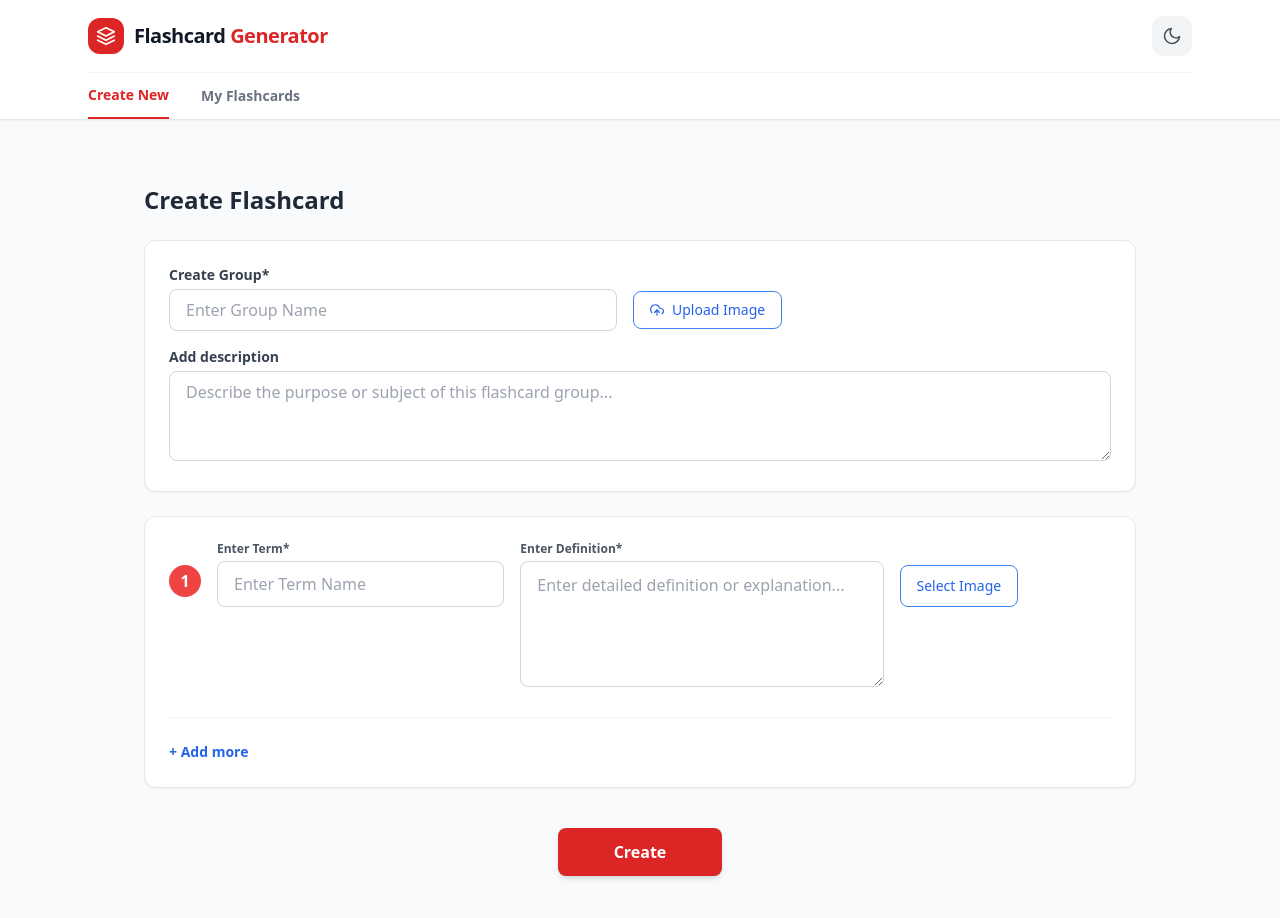
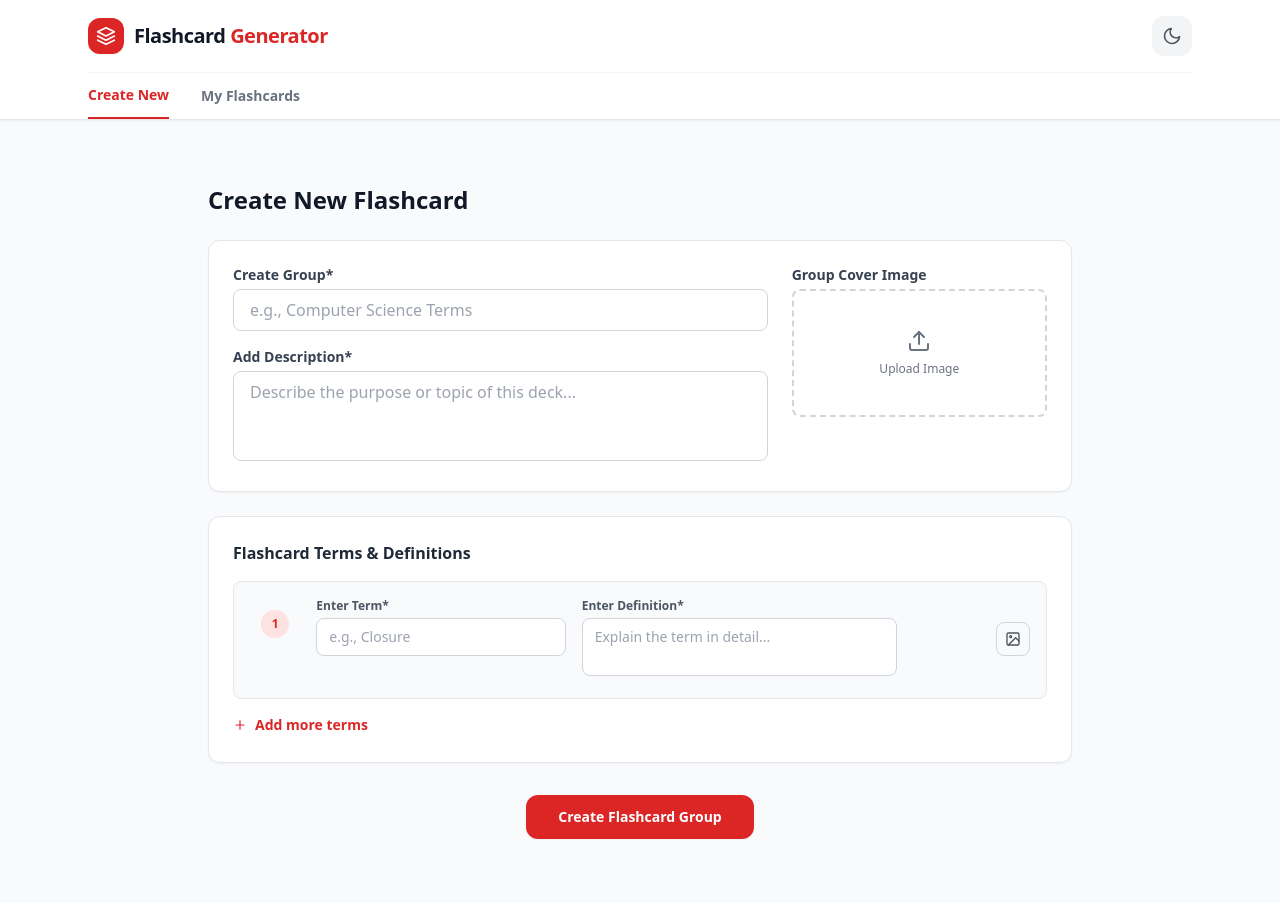
Before and after one commit to Ashyam24/flashcard-generator, a React (Create React App) app: page /create in a window 1280 px wide. Shown: the top 918 px of the page. Built offline with nearby package versions, Linux system fonts and the light colour scheme.

Commit message:
Refactor CreateFlashcard component with validation updates

```diff
--- a/src/pages/CreateFlashcard.js
+++ b/src/pages/CreateFlashcard.js
@@ -1,285 +1,313 @@
-import React, { useRef } from 'react';
+import React, { useState, useEffect, useRef } from 'react';
+import { useNavigate, useParams } from 'react-router-dom';
+import { useDispatch, useSelector } from 'react-redux';
 import { Formik, Form, Field, FieldArray, ErrorMessage } from 'formik';
 import * as Yup from 'yup';
-import { useDispatch, useSelector } from 'react-redux';
-import { addFlashcard, updateFlashcard } from '../redux/flashcardSlice';
-import { useNavigate, useParams } from 'react-router-dom';
-import { FiTrash2, FiEdit2, FiUploadCloud } from 'react-icons/fi';
+import { FiUpload, FiTrash2, FiPlus, FiImage, FiEdit2 } from 'react-icons/fi';
+import { addFlashcard, updateFlashcard } from '../redux/flashcardsSlice';
 
-// Yup validation schema: enforces required fields and nested term array structure
-const validationSchema = Yup.object().shape({
-  groupName: Yup.string().required('Group Name is required'),
-  description: Yup.string().required('Description is required'),
-  terms: Yup.array().of(
+// Schema validation rules for group metadata and dynamic terms array
+const FlashcardSchema = Yup.object().shape({
+  groupName: Yup.string()
+    .min(3, 'Group name must be at least 3 characters')
+    .max(50, 'Group name must be under 50 characters')
+    .required('Group name is required'),
+  description: Yup.string()
+    .max(300, 'Description cannot exceed 300 characters')
+    .required('Description is required'),
+  terms: Yup.array()
+    .of(
       Yup.object().shape({
-      termName: Yup.string().required('Term Name is required'),
-      definition: Yup.string().required('Definition is required'),
-      termImage: Yup.string(),
+        termName: Yup.string().required('Term name is required'),
+        definition: Yup.string()
+          .min(5, 'Definition must be at least 5 characters')
+          .required('Definition is required'),
+        termImage: Yup.string().nullable(),
       })
-  ),
+    )
+    .min(1, 'Please add at least one flashcard term'),
 });
 
 const CreateFlashcard = () => {
-  const { id } = useParams(); // Capture optional group ID for edit mode
+  const { id } = useParams();
+  const navigate = useNavigate();
   const dispatch = useDispatch();
-  const navigate = useNavigate();
-  const groupImageRef = useRef(null);
+  const groupImageInputRef = useRef(null);
 
-  // Retrieve existing group data if the component is mounted in Edit Mode
+  // Check if we are currently editing an existing deck
+  const isEditMode = Boolean(id);
   const cards = useSelector((state) => state.flashcards.cards);
-  const existingCard = id ? cards.find((c) => c.id === id) : null;
-  const isEditing = Boolean(existingCard);
+  const existingGroup = cards.find((c) => c.id === id);
 
-  // Populate initial values dynamically based on create vs edit mode
-  const initialValues = existingCard
-    ? {
-        groupName: existingCard.groupName || '',
-        description: existingCard.description || '',
-        groupImage: existingCard.groupImage || '',
-        terms: existingCard.terms?.length
-          ? existingCard.terms
-          : [{ termName: '', definition: '', termImage: '' }],
-      }
-    : {
+  const [groupImage, setGroupImage] = useState(null);
+
+  // Default empty form values for create mode
+  const defaultInitialValues = {
     groupName: '',
     description: '',
-        groupImage: '',
-        terms: [{ termName: '', definition: '', termImage: '' }],
+    terms: [{ termName: '', definition: '', termImage: null }],
   };
 
-  // Convert binary file uploads into base64 data URLs for localStorage persistence
-  const handleFileUpload = (e, setFieldValue, fieldName) => {
+  const [initialValues, setInitialValues] = useState(defaultInitialValues);
+
+  // Re-hydrate form state when accessing /edit/:id
+  useEffect(() => {
+    if (isEditMode && existingGroup) {
+      setInitialValues({
+        groupName: existingGroup.groupName || '',
+        description: existingGroup.description || '',
+        terms: existingGroup.terms && existingGroup.terms.length > 0
+          ? existingGroup.terms
+          : [{ termName: '', definition: '', termImage: null }],
+      });
+      setGroupImage(existingGroup.groupImage || null);
+    }
+  }, [isEditMode, existingGroup]);
+
+  // Convert uploaded image file into base64 string for persistent offline storage
+  const handleImageUpload = (e, callback) => {
     const file = e.target.files[0];
-    if (file) {
+    if (!file) return;
+
+    // Reject files larger than 2MB to preserve localStorage limits
+    if (file.size > 2 * 1024 * 1024) {
+      alert('Please upload an image smaller than 2MB.');
+      return;
+    }
+
     const reader = new FileReader();
     reader.onloadend = () => {
-        setFieldValue(fieldName, reader.result);
+      callback(reader.result);
     };
     reader.readAsDataURL(file);
-    }
   };
 
-  // Form submission handler: dispatches update or create action accordingly
   const handleSubmit = (values, { resetForm }) => {
-    if (isEditing) {
-      const updatedGroup = {
-        ...values,
-        id: existingCard.id,
+    if (isEditMode) {
+      const updatedData = {
+        ...existingGroup,
+        groupName: values.groupName,
+        description: values.description,
+        groupImage: groupImage,
+        terms: values.terms,
+        updatedAt: new Date().toISOString(),
       };
-      dispatch(updateFlashcard(updatedGroup));
+      dispatch(updateFlashcard(updatedData));
+      navigate(`/flashcard-details/${id}`);
+    } else {
+      const newFlashcard = {
+        id: Date.now().toString(),
+        groupName: values.groupName,
+        description: values.description,
+        groupImage: groupImage,
+        terms: values.terms,
+        createdAt: new Date().toISOString(),
+      };
+      dispatch(addFlashcard(newFlashcard));
       resetForm();
-      navigate(`/flashcard-details/${existingCard.id}`);
-    } else {
-      const newGroup = {
-        id: Date.now().toString(),
-        ...values,
-      };
-      dispatch(addFlashcard(newGroup));
-      resetForm();
+      setGroupImage(null);
       navigate('/my-flashcards');
     }
   };
 
   return (
-    <div className="max-w-5xl mx-auto px-4 py-8">
-      <h1 className="text-2xl font-bold text-gray-800 dark:text-white mb-6">
-        {isEditing ? 'Edit Flashcard Group' : 'Create Flashcard'}
+    <div className="max-w-4xl mx-auto px-4 py-8">
+      <h1 className="text-2xl font-bold text-gray-900 dark:text-white mb-6">
+        {isEditMode ? 'Edit Flashcard Group' : 'Create New Flashcard'}
       </h1>
 
       <Formik
+        enableReinitialize
         initialValues={initialValues}
-        enableReinitialize={true} // Allows form state to re-sync when existingCard loads
-        validationSchema={validationSchema}
+        validationSchema={FlashcardSchema}
         onSubmit={handleSubmit}
       >
         {({ values, setFieldValue }) => (
           <Form className="space-y-6">
-            {/* Group Configuration Card */}
-            <div className="bg-white dark:bg-gray-800 rounded-xl shadow-sm border border-gray-200 dark:border-gray-700 p-6 space-y-4">
+            {/* Top Card: Group Metadata */}
+            <div className="bg-white dark:bg-gray-800 rounded-xl p-6 shadow-sm border border-gray-200 dark:border-gray-700">
+              <div className="grid grid-cols-1 md:grid-cols-3 gap-6 items-start">
+                <div className="md:col-span-2 space-y-4">
                   <div>
-                <label className="block text-sm font-semibold text-gray-700 dark:text-gray-200 mb-1">
+                    <label className="block text-sm font-semibold text-gray-700 dark:text-gray-300 mb-1">
                       Create Group*
                     </label>
-                <div className="flex items-center gap-4">
                     <Field
+                      name="groupName"
                       type="text"
-                    name="groupName"
-                    placeholder="Enter Group Name"
-                    className="w-full max-w-md px-4 py-2 rounded-lg border border-gray-300 dark:border-gray-600 bg-white dark:bg-gray-700 text-gray-900 dark:text-white focus:ring-2 focus:ring-red-500 outline-none"
+                      placeholder="e.g., Computer Science Terms"
+                      className="w-full px-4 py-2 rounded-lg border border-gray-300 dark:border-gray-600 bg-white dark:bg-gray-700 text-gray-900 dark:text-white focus:ring-2 focus:ring-red-500 outline-none transition"
                     />
-                  <div>
-                    {/* Hidden file input triggered programmatically */}
-                    <input
-                      type="file"
-                      ref={groupImageRef}
-                      className="hidden"
-                      accept="image/*"
-                      onChange={(e) => handleFileUpload(e, setFieldValue, 'groupImage')}
-                    />
-                    <button
-                      type="button"
-                      onClick={() => groupImageRef.current.click()}
-                      className="flex items-center gap-2 px-4 py-2 text-sm font-medium border border-blue-500 text-blue-600 dark:text-blue-400 rounded-lg hover:bg-blue-50 dark:hover:bg-gray-700 transition"
-                    >
-                      <FiUploadCloud /> {values.groupImage ? 'Change Group Image' : 'Upload Image'}
-                    </button>
-                  </div>
-                </div>
                     <ErrorMessage name="groupName" component="div" className="text-red-500 text-xs mt-1" />
                   </div>
 
-              {/* Group Image Preview */}
-              {values.groupImage && (
-                <div className="relative w-20 h-20 rounded-lg overflow-hidden border border-gray-200">
-                  <img src={values.groupImage} alt="Group Preview" className="w-full h-full object-cover" />
-                  <button
-                    type="button"
-                    onClick={() => setFieldValue('groupImage', '')}
-                    className="absolute top-1 right-1 bg-red-600 text-white rounded-full p-1 text-xs"
-                    title="Remove group image"
-                  >
-                    ✕
-                  </button>
-                </div>
-              )}
-
                   <div>
-                <label className="block text-sm font-semibold text-gray-700 dark:text-gray-200 mb-1">
-                  Add description
+                    <label className="block text-sm font-semibold text-gray-700 dark:text-gray-300 mb-1">
+                      Add Description*
                     </label>
                     <Field
                       as="textarea"
+                      rows="3"
                       name="description"
-                  rows="3"
-                  placeholder="Describe the purpose or subject of this flashcard group..."
-                  className="w-full px-4 py-2 rounded-lg border border-gray-300 dark:border-gray-600 bg-white dark:bg-gray-700 text-gray-900 dark:text-white focus:ring-2 focus:ring-red-500 outline-none"
+                      placeholder="Describe the purpose or topic of this deck..."
+                      className="w-full px-4 py-2 rounded-lg border border-gray-300 dark:border-gray-600 bg-white dark:bg-gray-700 text-gray-900 dark:text-white focus:ring-2 focus:ring-red-500 outline-none transition resize-none"
                     />
                     <ErrorMessage name="description" component="div" className="text-red-500 text-xs mt-1" />
                   </div>
                 </div>
 
-            {/* Dynamic Terms Array Section */}
-            <div className="bg-white dark:bg-gray-800 rounded-xl shadow-sm border border-gray-200 dark:border-gray-700 p-6">
+                {/* Group Thumbnail Upload */}
+                <div>
+                  <label className="block text-sm font-semibold text-gray-700 dark:text-gray-300 mb-1">
+                    Group Cover Image
+                  </label>
+                  <input
+                    type="file"
+                    ref={groupImageInputRef}
+                    accept="image/*"
+                    className="hidden"
+                    onChange={(e) => handleImageUpload(e, (base64) => setGroupImage(base64))}
+                  />
+                  {groupImage ? (
+                    <div className="relative group w-full h-32 rounded-lg border border-gray-200 dark:border-gray-600 overflow-hidden">
+                      <img src={groupImage} alt="Group Cover" className="w-full h-full object-cover" />
+                      <button
+                        type="button"
+                        onClick={() => setGroupImage(null)}
+                        className="absolute inset-0 bg-black/50 text-white flex items-center justify-center opacity-0 group-hover:opacity-100 transition text-xs font-semibold"
+                      >
+                        Remove Image
+                      </button>
+                    </div>
+                  ) : (
+                    <button
+                      type="button"
+                      onClick={() => groupImageInputRef.current?.click()}
+                      className="w-full h-32 rounded-lg border-2 border-dashed border-gray-300 dark:border-gray-600 flex flex-col items-center justify-center text-gray-500 dark:text-gray-400 hover:border-red-500 hover:text-red-500 transition gap-2"
+                    >
+                      <FiUpload className="w-6 h-6" />
+                      <span className="text-xs font-medium">Upload Image</span>
+                    </button>
+                  )}
+                </div>
+              </div>
+            </div>
+
+            {/* Bottom Card: Dynamic Terms Array */}
+            <div className="bg-white dark:bg-gray-800 rounded-xl p-6 shadow-sm border border-gray-200 dark:border-gray-700">
+              <h2 className="text-base font-bold text-gray-800 dark:text-white mb-4">
+                Flashcard Terms & Definitions
+              </h2>
+
               <FieldArray name="terms">
                 {({ push, remove }) => (
-                  <div className="space-y-6">
-                    {values.terms.map((term, index) => {
-                      const fileInputId = `termImage-${index}`;
-                      return (
+                  <div className="space-y-4">
+                    {values.terms.map((term, index) => (
                       <div
                         key={index}
-                          className="flex items-start gap-4 pb-6 border-b border-gray-100 dark:border-gray-700 last:border-b-0"
+                        className="p-4 rounded-lg bg-gray-50 dark:bg-gray-700/50 border border-gray-200 dark:border-gray-600 grid grid-cols-1 md:grid-cols-12 gap-4 items-start"
                       >
-                          {/* Row Index Indicator */}
-                          <div className="w-8 h-8 rounded-full bg-red-500 text-white font-semibold flex items-center justify-center shrink-0 mt-6">
+                        <div className="md:col-span-1 flex items-center justify-center md:pt-3">
+                          <span className="w-7 h-7 rounded-full bg-red-100 dark:bg-red-950/60 text-red-600 dark:text-red-400 font-bold text-xs flex items-center justify-center">
                             {index + 1}
+                          </span>
                         </div>
 
-                          {/* Term Form Fields */}
-                          <div className="flex-1 grid grid-cols-1 md:grid-cols-12 gap-4 items-start">
-
-                            {/* Term Name Input */}
                         <div className="md:col-span-4">
                           <label className="block text-xs font-semibold text-gray-600 dark:text-gray-300 mb-1">
                             Enter Term*
                           </label>
                           <Field
-                                type="text"
                             name={`terms.${index}.termName`}
-                                placeholder="Enter Term Name"
-                                className="w-full px-4 py-2.5 rounded-lg border border-gray-300 dark:border-gray-600 bg-white dark:bg-gray-700 text-gray-900 dark:text-white focus:ring-2 focus:ring-red-500 outline-none"
+                            placeholder="e.g., Closure"
+                            className="w-full px-3 py-2 text-sm rounded-lg border border-gray-300 dark:border-gray-600 bg-white dark:bg-gray-700 text-gray-900 dark:text-white focus:ring-2 focus:ring-red-500 outline-none"
                           />
-                              <ErrorMessage name={`terms.${index}.termName`} component="div" className="text-red-500 text-xs mt-1" />
+                          <ErrorMessage
+                            name={`terms.${index}.termName`}
+                            component="div"
+                            className="text-red-500 text-xs mt-1"
+                          />
                         </div>
 
-                            {/* Definition Multi-line Text Area */}
                         <div className="md:col-span-5">
                           <label className="block text-xs font-semibold text-gray-600 dark:text-gray-300 mb-1">
                             Enter Definition*
                           </label>
                           <Field
                             as="textarea"
-                                rows="4"
+                            rows="2"
                             name={`terms.${index}.definition`}
-                                placeholder="Enter detailed definition or explanation..."
-                                className="w-full px-4 py-2.5 rounded-lg border border-gray-300 dark:border-gray-600 bg-white dark:bg-gray-700 text-gray-900 dark:text-white focus:ring-2 focus:ring-red-500 outline-none leading-relaxed"
+                            placeholder="Explain the term in detail..."
+                            className="w-full px-3 py-2 text-sm rounded-lg border border-gray-300 dark:border-gray-600 bg-white dark:bg-gray-700 text-gray-900 dark:text-white focus:ring-2 focus:ring-red-500 outline-none resize-none"
                           />
-                              <ErrorMessage name={`terms.${index}.definition`} component="div" className="text-red-500 text-xs mt-1" />
+                          <ErrorMessage
+                            name={`terms.${index}.definition`}
+                            component="div"
+                            className="text-red-500 text-xs mt-1"
+                          />
                         </div>
 
-                            {/* Term Image Upload & Row Controls */}
-                            <div className="md:col-span-3 flex items-start gap-2 pt-6">
+                        {/* Term Image Upload & Row Actions */}
+                        <div className="md:col-span-2 flex items-center gap-2 md:pt-6 justify-end">
+                          <label className="cursor-pointer p-2 rounded-lg border border-gray-300 dark:border-gray-600 text-gray-600 dark:text-gray-300 hover:bg-gray-200 dark:hover:bg-gray-600 transition" title="Attach image">
+                            <FiImage className="w-4 h-4" />
                             <input
                               type="file"
-                                id={fileInputId}
+                              accept="image/*"
                               className="hidden"
-                                accept="image/*"
-                                onChange={(e) => handleFileUpload(e, setFieldValue, `terms.${index}.termImage`)}
+                              onChange={(e) =>
+                                handleImageUpload(e, (base64) =>
+                                  setFieldValue(`terms.${index}.termImage`, base64)
+                                )
+                              }
                             />
+                          </label>
 
-                              {term.termImage ? (
-                                <div className="relative w-28 h-20 rounded-lg overflow-hidden border border-gray-300 dark:border-gray-600 shrink-0">
-                                  <img src={term.termImage} alt="Term preview" className="w-full h-full object-cover" />
-                                </div>
-                              ) : (
-                                <label
-                                  htmlFor={fileInputId}
-                                  className="cursor-pointer px-4 py-2.5 text-sm font-medium border border-blue-500 text-blue-600 dark:text-blue-400 rounded-lg hover:bg-blue-50 dark:hover:bg-gray-700 transition shrink-0 whitespace-nowrap"
-                                >
-                                  Select Image
-                                </label>
+                          {term.termImage && (
+                            <span className="text-xs text-green-600 dark:text-green-400 font-medium">
+                              Added
+                            </span>
                           )}
 
-                              <div className="flex flex-col gap-1">
-                                {term.termImage && (
-                                  <label
-                                    htmlFor={fileInputId}
-                                    className="cursor-pointer text-blue-500 p-2 hover:bg-gray-100 dark:hover:bg-gray-700 rounded transition"
-                                    title="Edit term image"
-                                  >
-                                    <FiEdit2 />
-                                  </label>
-                                )}
-
-                                {/* Only show delete button if there is more than 1 term row */}
                           {values.terms.length > 1 && (
                             <button
                               type="button"
                               onClick={() => remove(index)}
-                                    className="text-gray-400 hover:text-red-500 p-2 transition rounded"
+                              className="p-2 text-gray-400 hover:text-red-500 transition"
                               title="Delete term"
                             >
-                                    <FiTrash2 />
+                              <FiTrash2 className="w-4 h-4" />
                             </button>
                           )}
                         </div>
                       </div>
+                    ))}
 
-                          </div>
-                        </div>
-                      );
-                    })}
-
-                    {/* Button to append a new empty term object */}
                     <button
                       type="button"
-                      onClick={() => push({ termName: '', definition: '', termImage: '' })}
-                      className="text-blue-600 dark:text-blue-400 font-semibold text-sm hover:underline inline-flex items-center gap-1"
+                      onClick={() => push({ termName: '', definition: '', termImage: null })}
+                      className="mt-2 inline-flex items-center gap-2 text-sm font-semibold text-red-600 dark:text-red-400 hover:underline"
                     >
-                      + Add more
+                      <FiPlus /> Add more terms
                     </button>
                   </div>
                 )}
               </FieldArray>
             </div>
 
-            {/* Form Action Submit */}
-            <div className="flex justify-center pt-4">
+            {/* Form Submit Action */}
+            <div className="flex justify-center pt-2">
               <button
                 type="submit"
-                className="bg-red-600 hover:bg-red-700 text-white font-semibold px-14 py-3 rounded-lg shadow-md transition"
+                className="px-8 py-3 bg-red-600 text-white font-semibold rounded-xl hover:bg-red-700 shadow-sm transition flex items-center gap-2 text-sm"
               >
-                {isEditing ? 'Save Changes' : 'Create'}
+                {isEditMode ? (
+                  <>
+                    <FiEdit2 /> Update Flashcard Group
+                  </>
+                ) : (
+                  'Create Flashcard Group'
+                )}
               </button>
             </div>
           </Form>
```
Lines whose indentation alone changed are shown as unchanged.
